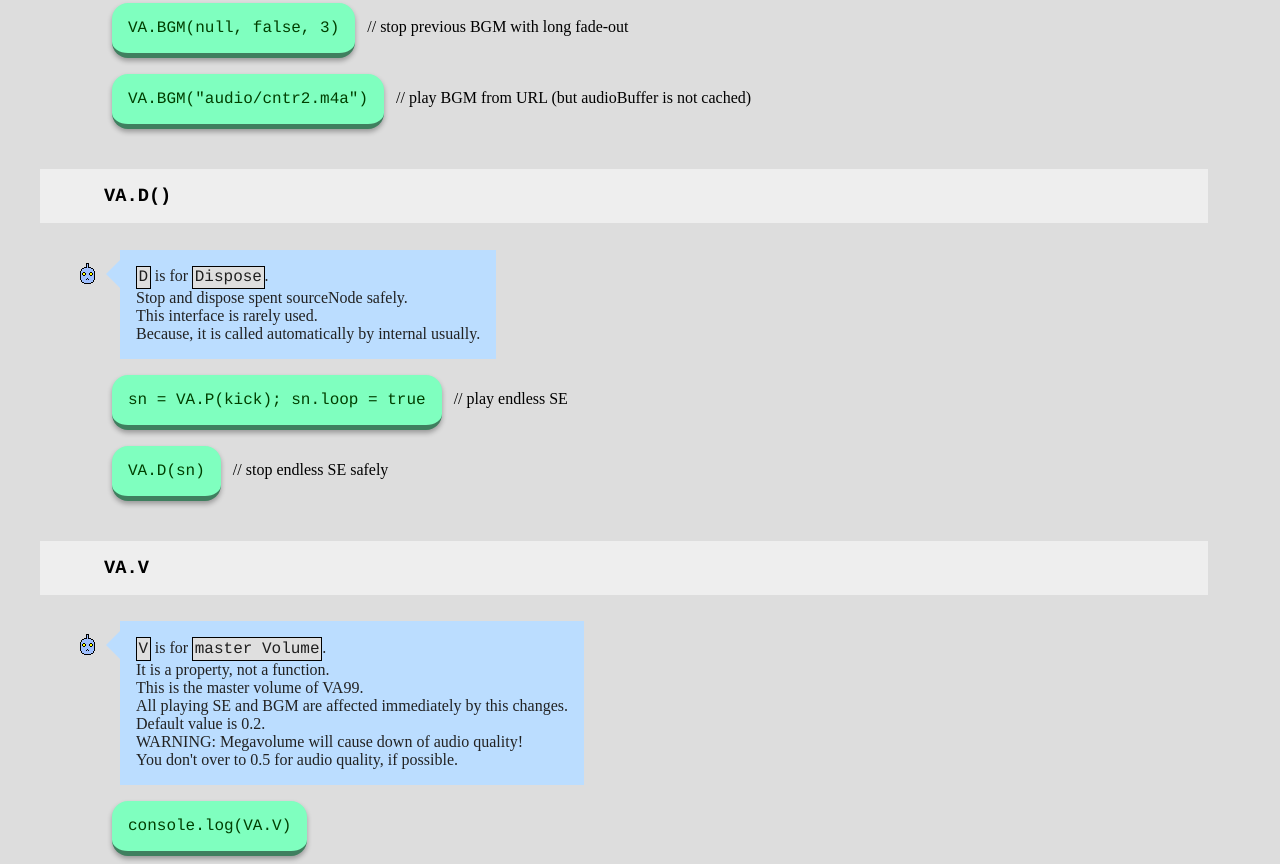
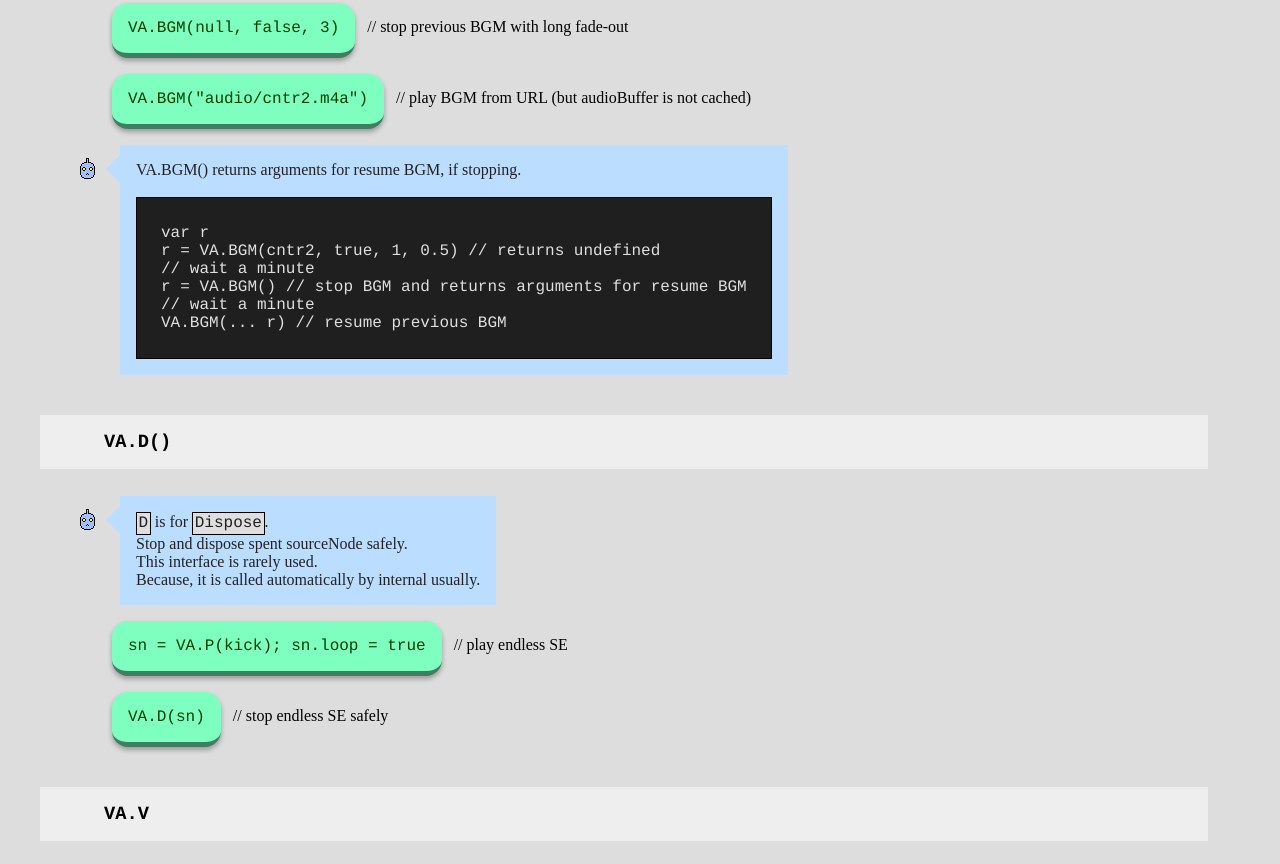
Before and after one commit to ayamada/va99, a website: page docs/index.html in a window 1280 px wide. Shown: the part 4426-5290 px from the top of the page. Drawn offline with Linux system fonts and the light colour scheme; no server answers.

Commit message:
chore: Add documents for return value of VA.BGM()

```diff
--- a/docs/index.html
+++ b/docs/index.html
@@ -422,6 +422,20 @@ If not playing previous BGM, play new BGM immediately notwithstanding this.
 <br />
 <button type="button" onclick="bEval(this)" translate="no">VA.BGM("audio/cntr2.m4a")</button> // play BGM from URL (but audioBuffer is not cached)
 
+<div><span class="message-ulv"><img src="img/ulv.gif" class="face" />
+    <span translate="no">VA.BGM()</span> returns arguments for resume BGM, if stopping.
+<br />
+<br />
+<code class="console" translate="no">
+var r
+r = VA.BGM(cntr2, true, 1, 0.5) // returns undefined
+// wait a minute
+r = VA.BGM() // stop BGM and returns arguments for resume BGM
+// wait a minute
+VA.BGM(... r) // resume previous BGM
+
+</code>
+</span></div>
 
 <h3 translate="no">VA.D()</h3>
 
```
